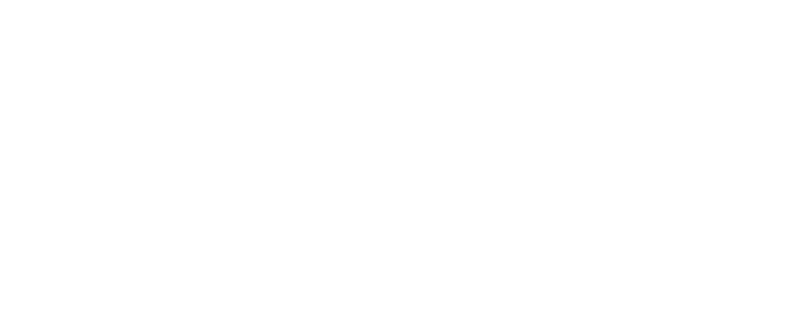
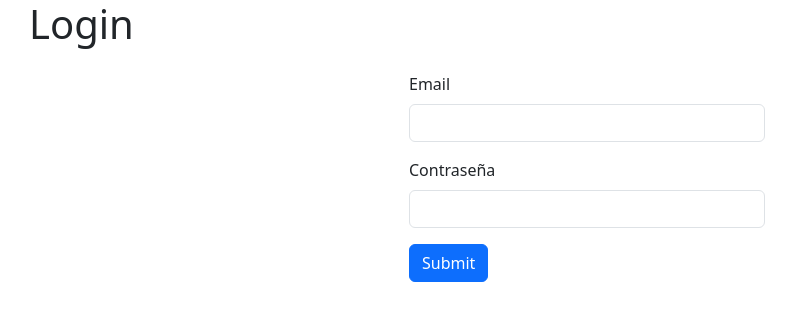
Before and after one commit to loubillone/concesionarioSM, a React (Vite) app: page /login in a window 1280 px wide. Shown: the top 320 px of the page, without its empty margins (53-849 px from the left). Built offline with nearby package versions, Linux system fonts and the light colour scheme.

Commit message:
realizo login y guardo token en localstorage

```diff
--- a/src/api/testApi.js
+++ b/src/api/testApi.js
@@ -4,4 +4,12 @@
   baseURL: "http://localhost:8090",
 });
 
+testApi.interceptors.request.use((config) => {
+  config.headers = {
+    "x-token": localStorage.getItem("token"),
+  };
+
+  return config;
+});
+
 export default testApi;
--- a/src/pages/Login.jsx
+++ b/src/pages/Login.jsx
@@ -1,7 +1,89 @@
-import React from "react";
+import React, { useState } from "react";
+import Button from "react-bootstrap/Button";
+import Form from "react-bootstrap/Form";
+import Swal from "sweetalert2";
+import testApi from "../api/testApi";
 
 const Login = () => {
-  return <div></div>;
+  const [email, setEmail] = useState("");
+  const [password, setPassword] = useState("");
+  const [msgLogueado, setMsgLogueado] = useState("");
+
+  const handleSubmit = (e) => {
+    e.preventDefault();
+
+    loginUsuario();
+  };
+
+  const loginUsuario = () => {
+    if (!email || !password) {
+      return Swal.fire({
+        icon: "error",
+        title: "Oops...",
+        text: "Todos los campos son obligatorios",
+      });
+    }
+
+    loginBack(email, password);
+  };
+
+  const loginBack = async (email, password) => {
+    try {
+      const resp = await testApi.post("/auth/login", {
+        email,
+        password,
+      });
+
+      localStorage.setItem("token", resp.data.token);
+      setMsgLogueado(resp.data.msg);
+
+      Swal.fire({
+        position: "center",
+        icon: "success",
+        title: msgLogueado,
+        showConfirmButton: false,
+        timer: 1500,
+      });
+    } catch (error) {
+      console.log(error);
+    }
+  };
+  return (
+    <div>
+      <div className="container">
+        <h1>Login</h1>
+        <div className="row my-4">
+          <div className="col-10 offset-1 col-md-4 offset-md-4">
+            <Form onSubmit={handleSubmit}>
+              <Form.Group className="mb-3" controlId="formBasicEmail">
+                <Form.Label>Email</Form.Label>
+                <Form.Control
+                  type="email"
+                  onChange={(e) => {
+                    setEmail(e.target.value);
+                  }}
+                />
+              </Form.Group>
+
+              <Form.Group className="mb-3" controlId="formBasicPassword">
+                <Form.Label>Contraseña</Form.Label>
+                <Form.Control
+                  type="password"
+                  onChange={(e) => {
+                    setPassword(e.target.value);
+                  }}
+                />
+              </Form.Group>
+
+              <Button variant="primary" type="submit">
+                Submit
+              </Button>
+            </Form>
+          </div>
+        </div>
+      </div>
+    </div>
+  );
 };
 
 export default Login;
--- a/src/pages/Registro.jsx
+++ b/src/pages/Registro.jsx
@@ -90,6 +90,7 @@
   return (
     <div>
       <div className="container">
+        <h1>REGISTRO</h1>
         <div className="row my-4">
           <div className="col-10 offset-1 col-md-4 offset-md-4">
             <Form onSubmit={handleSubmit}>
```
